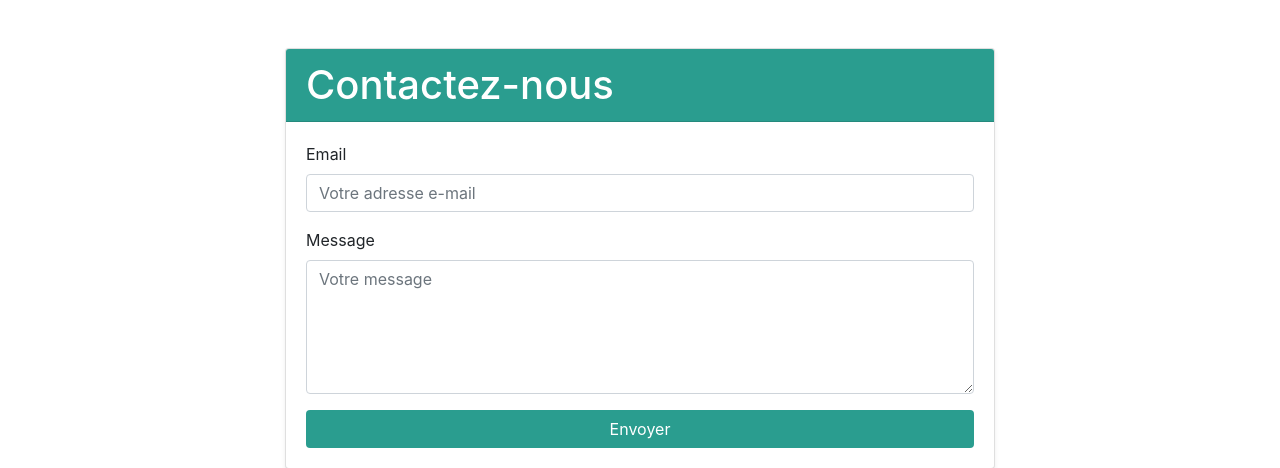
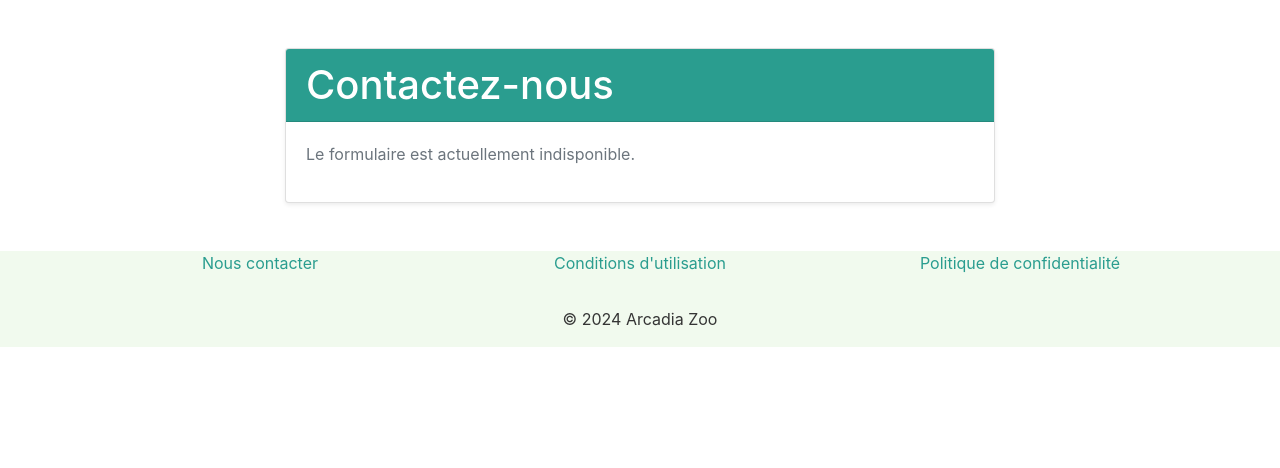
Before and after one commit to BrahimZiyani/Arcadia, a Symfony app: template templates/page/contact/index.html.twig in a window 1280 px wide. Shown: the part 76-544 px from the top of the page. Run offline with Twig, Linux system fonts and the light colour scheme; the template is opened without the code that fills it, so the values that code supplies are empty; form fields are guessed from the names that the template uses; some libraries are stand-ins or nearby versions.

Commit message:
contact templated update

```diff
--- a/templates/page/contact/index.html.twig
+++ b/templates/page/contact/index.html.twig
@@ -19,7 +19,8 @@
                             </div>
                         {% endfor %}
 
-                        {# Formulaire de contact #}
+                        {# Formulaire de contact si défini #}
+                        {% if form is defined and form is not null %}
                             {{ form_start(form) }}
                                 <div class="mb-3">
                                     {{ form_label(form.email, null, {'label_attr': {'class': 'form-label', 'style': 'color: #353535;'}}) }}
@@ -35,6 +36,9 @@
                                     Envoyer
                                 </button>
                             {{ form_end(form) }}
+                        {% else %}
+                            <p class="text-muted">Le formulaire est actuellement indisponible.</p>
+                        {% endif %}
                     </div>
                 </div>
             </div>
```
Lines whose indentation alone changed are shown as unchanged.
